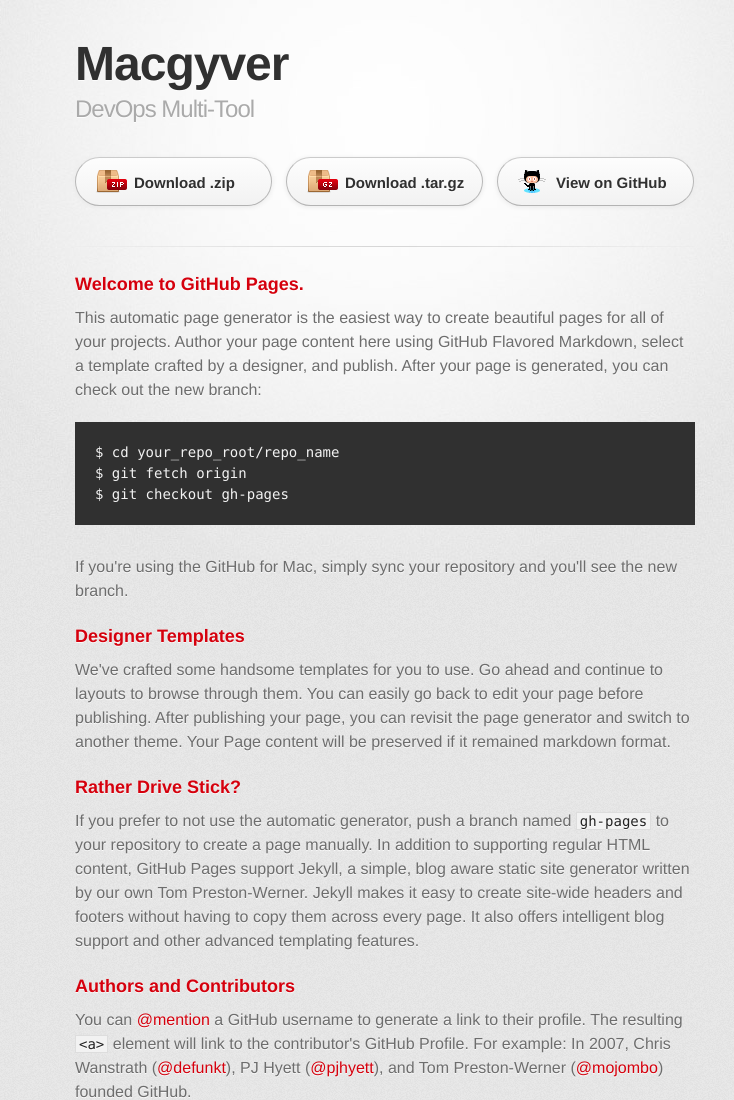
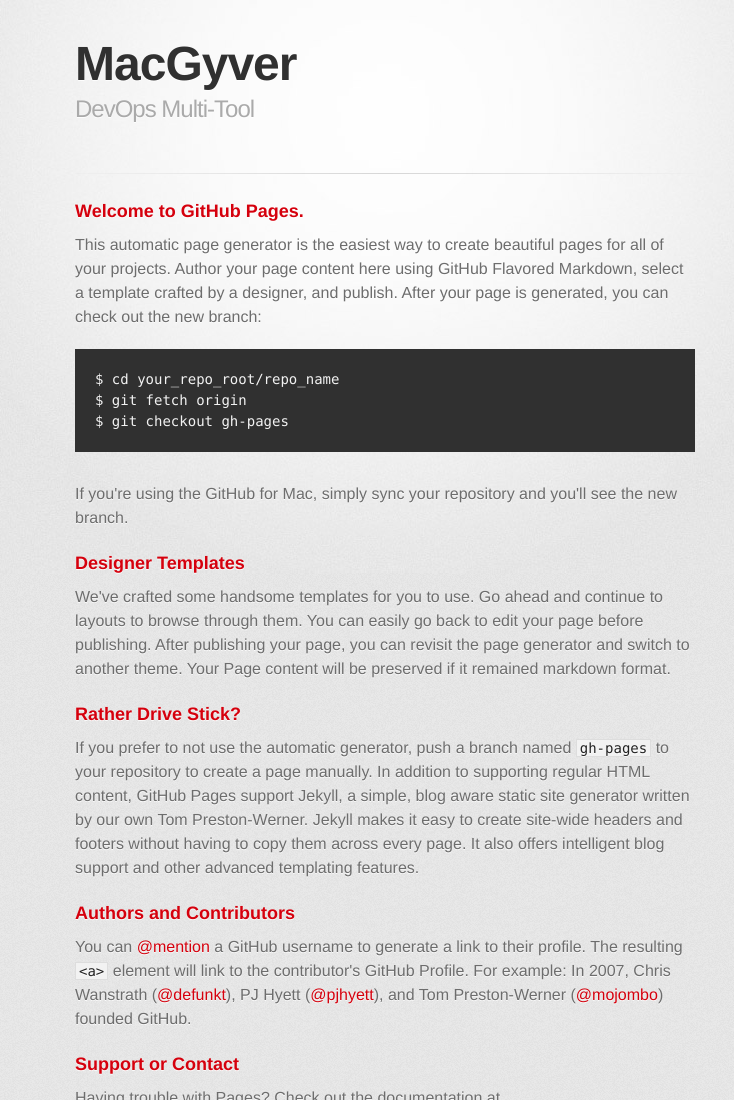
Before and after one commit to ashleychloe20/macgyver, a plain HTML site: page index.html in a window 1280 px wide. Shown: the top 1100 px of the page, without its empty margins (255-989 px from the left). Drawn offline with Linux system fonts and the light colour scheme; a web font is replaced by a local one.

Commit message:
Update index.html

```diff
--- a/index.html
+++ b/index.html
@@ -18,16 +18,16 @@
       <div class="inner">
 
         <header>
-          <h1>Macgyver</h1>
+          <h1>MacGyver</h1>
           <h2>DevOps Multi-Tool</h2>
         </header>
-
+<!--
         <section id="downloads" class="clearfix">
           <a href="https://github.com/if6was9/macgyver/zipball/master" id="download-zip" class="button"><span>Download .zip</span></a>
           <a href="https://github.com/if6was9/macgyver/tarball/master" id="download-tar-gz" class="button"><span>Download .tar.gz</span></a>
           <a href="https://github.com/if6was9/macgyver" id="view-on-github" class="button"><span>View on GitHub</span></a>
         </section>
-
+-->
         <hr>
 
         <section id="main_content">
```
